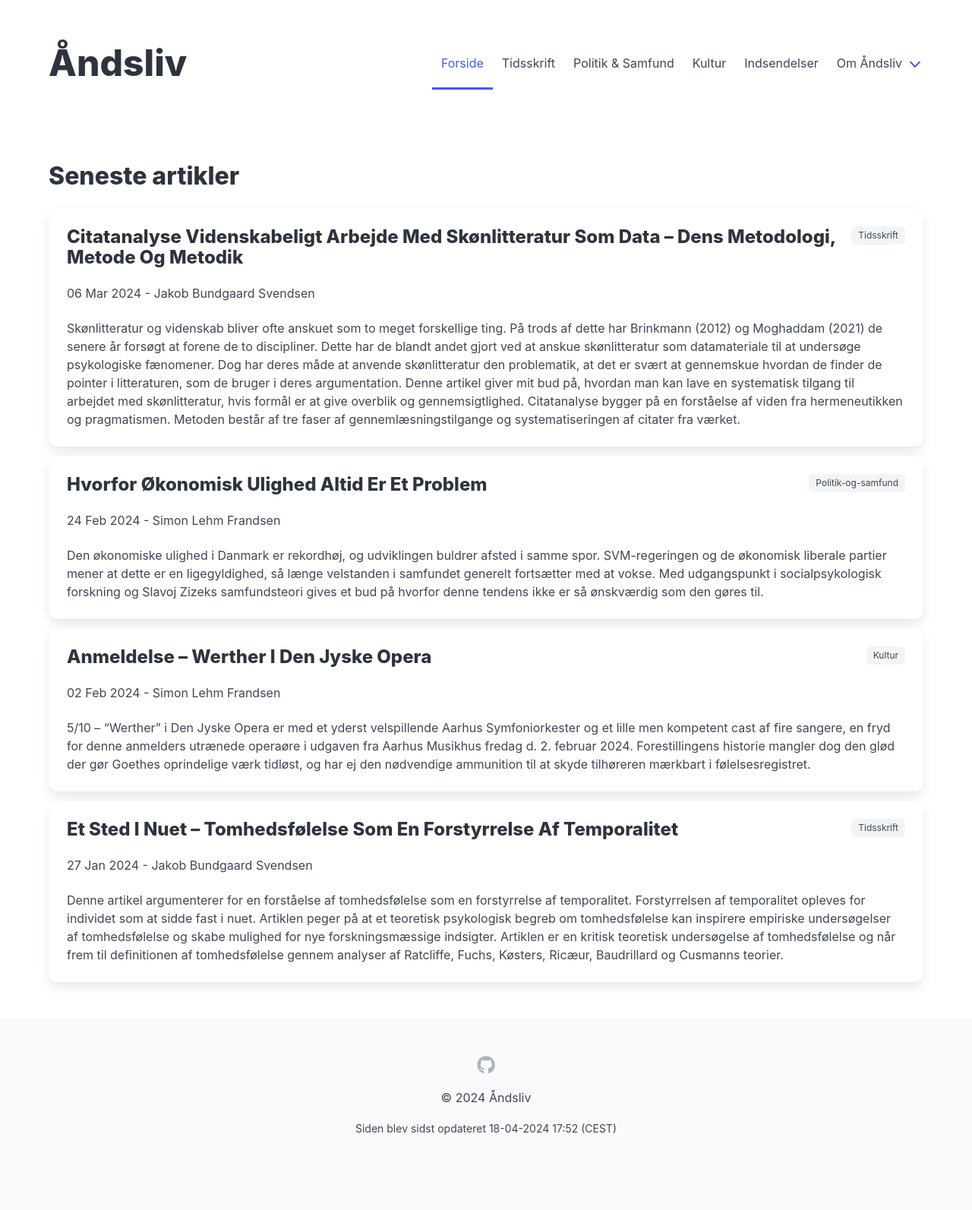
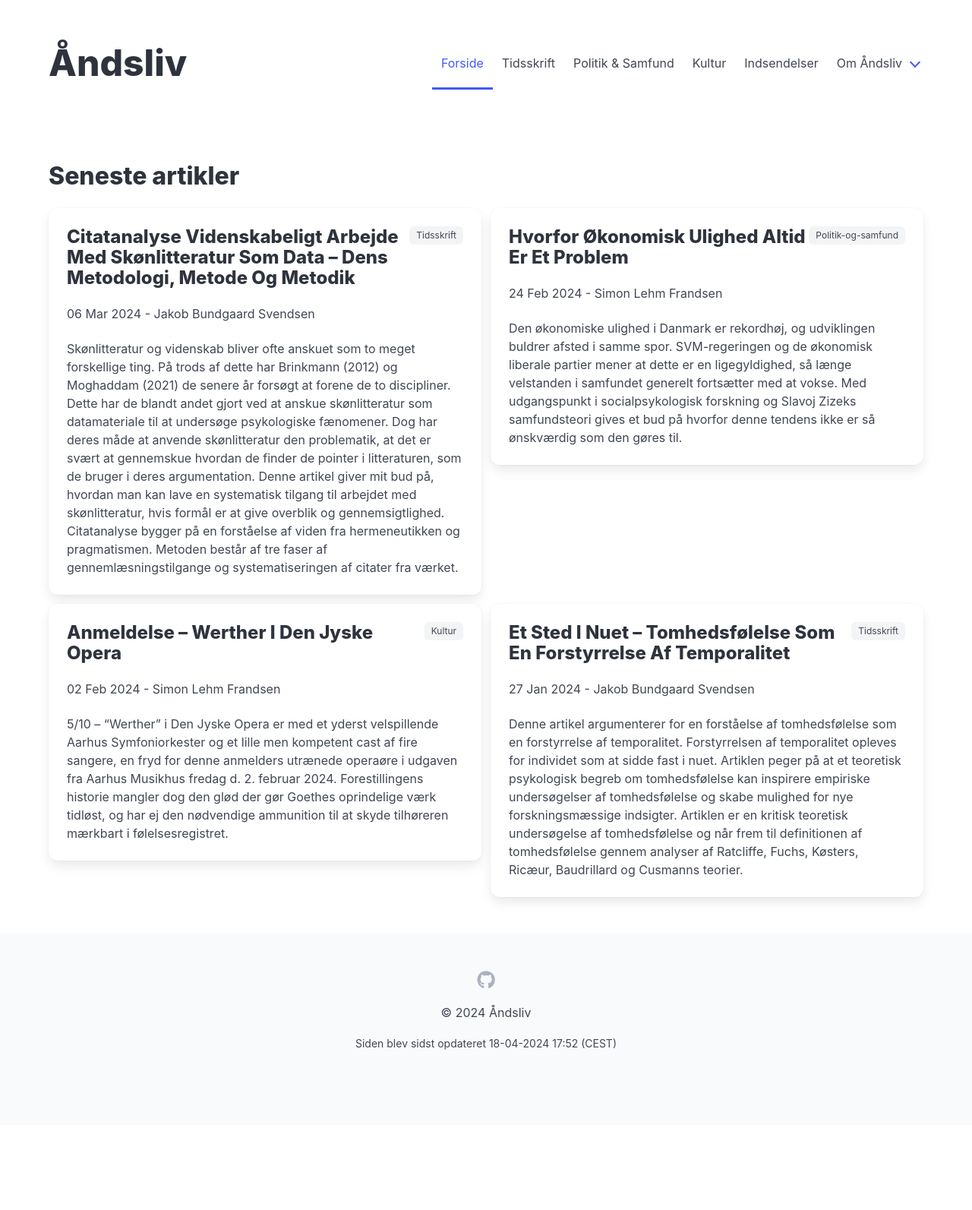
Before and after one commit to Aandsliv/aandsliv, a Jekyll site: the page built from src/index.html, in a window 1280 px wide. Shown: the whole page at 76% size. Built offline with Jekyll 4.4.1, drawn with Linux system fonts in a browser that asks for light colours; after the commit the page ends 1481 px from its top, so only the background shows below that.

Commit message:
fix: add columns on tablet

```diff
--- a/src/index.html
+++ b/src/index.html
@@ -4,7 +4,7 @@ title: Forside
 ---
 <h1 class="title">Seneste artikler</h1>
 <div class="block">
-    <div class="fixed-grid has-1-cols-mobile has-1-cols-tablet">
+    <div class="fixed-grid has-1-cols-mobile">
         <div class="grid">
             {% for post in site.posts %}
             <div class="cell">
```
